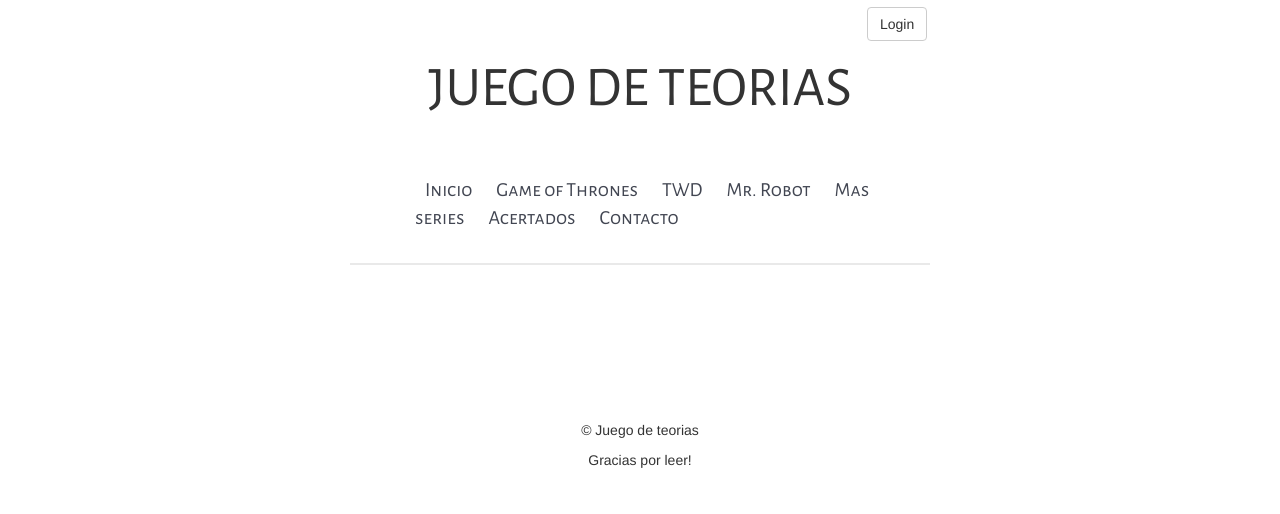
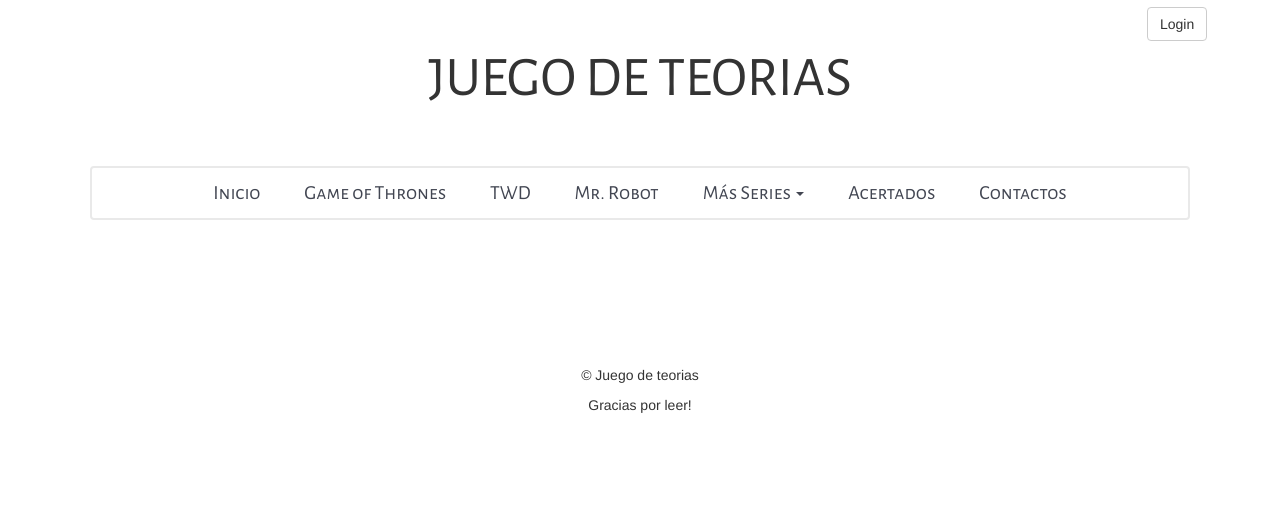
Before and after one commit to Neithenn/Blog_series, a Rails app: page /twd in a window 1280 px wide. Shown: the top 514 px of the page. Run offline with Rails 7, Linux system fonts and the light colour scheme; data that the repository does not hold is empty; style sheets or scripts are compiled from the project's sources; some libraries are stand-ins or nearby versions; some web fonts are replaced.

Commit message:
contacts mail added

```diff
--- /dev/null
+++ b/app/assets/javascripts/contacts.coffee
@@ -0,0 +1,3 @@
+# Place all the behaviors and hooks related to the matching controller here.
+# All this logic will automatically be available in application.js.
+# You can use CoffeeScript in this file: http://coffeescript.org/
--- a/app/assets/stylesheets/application.css.scss
+++ b/app/assets/stylesheets/application.css.scss
@@ -38,15 +38,14 @@ body{
 }
 
 
-#div_body{
+.div_body{
 
-	margin-right: 25em;
-	margin-left: 25em;
+	//margin-right: 25em;
+	//margin-left: 25em;
 	background-color: $background_div;
 
 	#main_navigation {
-		padding: 30px;
-		border-bottom: 2px solid $line;
+		padding: 20px;
 
 
 		h1{
@@ -59,24 +58,32 @@ body{
 
 		nav {
 
-			margin-left: 2.5em;
+			border: 2px solid $line;
 			a {
 				font-size: 2rem;
 				text-decoration: none;
 				color: $dark;
-				margin: 0 1rem;
+				margin: 0 0.5rem;
 				font-family: 'Alegreya Sans SC', sans-serif;
-
 					&:hover{
 						font-weight: bold;
-						border-bottom: 2px solid $dark;
+						//border-bottom: 2px solid $dark;
 					}
 				}
+
+				.navbar-nav {
+    width: 100%;
+    text-align: center;
+
+     li {
+      float: none;
+      display: inline-block;
+    }
+  }
 			}
 		}
 
 		#main_div {
-			margin-top: 50px;
 			padding-left: 20px;
 			padding-right: 20px;
 			padding-bottom:5em;
@@ -100,6 +107,14 @@ body{
 		text-align:center;
 		}
 
+.navbar-default{
+background-color: white;
+border-color:white;
+
+}
+
+
+
 @import 'home';
 @import 'auth';
 @import 'show_post';
--- /dev/null
+++ b/app/assets/stylesheets/contacts.scss
@@ -0,0 +1,3 @@
+// Place all the styles related to the contacts controller here.
+// They will automatically be included in application.css.
+// You can use Sass (SCSS) here: http://sass-lang.com/
--- /dev/null
+++ b/app/helpers/contacts_helper.rb
@@ -0,0 +1,2 @@
+module ContactsHelper
+end
--- /dev/null
+++ b/app/views/contacts/create.html.erb
@@ -0,0 +1,3 @@
+<h1>Muchas gracias por mandarnos tu mensaje!<h1>
+<h2>Te responderemos a la brevedad.<h2>
+<h3>Saludos del staff.<h3>
--- a/app/views/layouts/application.html.erb
+++ b/app/views/layouts/application.html.erb
@@ -10,7 +10,7 @@
 </head>
 <body>
 
-<div id="div_body">
+<div class="container div_body">
 
 <% if user_signed_in? %>
 	<%= link_to current_user.username, dashboard_path, :class => 'btn btn-default login' %>
@@ -21,15 +21,33 @@
 
 	<header id="main_navigation">
 		<h1>JUEGO DE TEORIAS</h1>
-		<nav>
-			<%= link_to "Inicio", root_path %>
-			<%= link_to "Game of Thrones", got_path%>
-			<%= link_to "TWD", twd_path%>
-			<a href="">Mr. Robot</a>
-			<a href="">Mas series</a>
-			<a href="">Acertados</a>
-			<a href="">Contacto</a>
+
+		<nav class="navbar navbar-default" role="navigation">
+  		<div class="container-fluid">
+
+    <!-- Collect the nav links, forms, and other content for toggling -->
+		    <div class="collapse navbar-collapse">
+		      <ul class="nav navbar-nav">
+		        <li><%= link_to "Inicio", root_path %></li>
+		        <li><%= link_to "Game of Thrones", got_path%></li>
+		        <li><%= link_to "TWD", twd_path%></li>
+		        <li><a href="">Mr. Robot</a></li>
+		        <li class="dropdown">
+        <a class="dropdown-toggle" data-toggle="dropdown" href="#">Más Series
+        <span class="caret"></span></a>
+        <ul class="dropdown-menu">
+          <li><a href="#">Girls</a></li>
+          <li><a href="#">Supernatural</a></li>
+          <li><a href="#">Marco Polo</a></li>
+        </ul>
+      </li>
+				<li><a href="">Acertados</a></li>
+				<li><%= link_to "Contactos", 'contacts/new'%></li>
+		      </ul>
+		    </div><!-- /.navbar-collapse -->
+		  </div><!-- /.container-fluid -->
 		</nav>
+
 	</header>
 	<% if notice %>
 	<div class="row">
@@ -59,5 +77,6 @@
 
 </div>
 
+<script src="//netdna.bootstrapcdn.com/bootstrap/3.1.1/js/bootstrap.min.js"></script>
 </body>
 </html>
--- a/app/views/twd_home/index.html.erb
+++ b/app/views/twd_home/index.html.erb
@@ -3,10 +3,17 @@
 		<div class="wrapper clearfix">
 
 			<div class="col-1 post_resume">
-		  	 <%= image_tag(post.img , :alt => post.title, :class => "logo img-circle") %>
+		  		<%= image_tag(post.img , :alt => post.title, :class => "logo") %>
 			</div>
 			<div class="col-2 post_resume">
-				<p class="date"> <%= l post.created_at, :format => "%Y-%m-%d" %> </p>
+				 <div class="row">
+					<div class="col-md-8">
+						<p> <%= l post.created_at, :format => "%Y-%m-%d" %> </p>
+					</div>
+					<div class="col-md-4">
+
+					</div>
+				</div>
 				<h2 class="nopadding post_title"> <%= link_to post.title, post, :class => "post_title"%> </h2>
 			</div>
 			<div class="col-3 post_resume vcenter">
--- a/config/environments/production.rb
+++ b/config/environments/production.rb
@@ -77,7 +77,7 @@ Rails.application.configure do
   # Do not dump schema after migrations.
   config.active_record.dump_schema_after_migration = false
 
-  config.action_mailer.default_url_options = { host: 'https://frozen-cliffs-22447.herokuapp.com/'}
+  config.action_mailer.default_url_options = { host: 'https://frozen-cliffs-22447.herokuapp.com'}
   config.action_mailer.delivery_method = :smtp
 
   ActionMailer::Base.smtp_settings = {
--- a/config/routes.rb
+++ b/config/routes.rb
@@ -13,4 +13,5 @@ Rails.application.routes.draw do
   get '/got' => 'got_home#index', as: 'got'
   get '/twd' => 'twd_home#index', as: 'twd'
   get '/dashboard' => 'dashboard#index', as: 'dashboard'
+  resources :contacts, only: [:new, :create]
 end
```
Also changed, not shown: app/controllers/contacts_controller.rb (added, +17 -0 lines), app/models/contact.rb (added, +18 -0 lines), app/views/contacts/new.html.erb (added, +22 -0 lines), app/views/dashboard/index.html.erb (+7 -8 lines), app/views/got_home/index.html.erb (+10 -3 lines), test/controllers/contacts_controller_test.rb (added, +7 -0 lines), Gemfile, Gemfile.lock.
